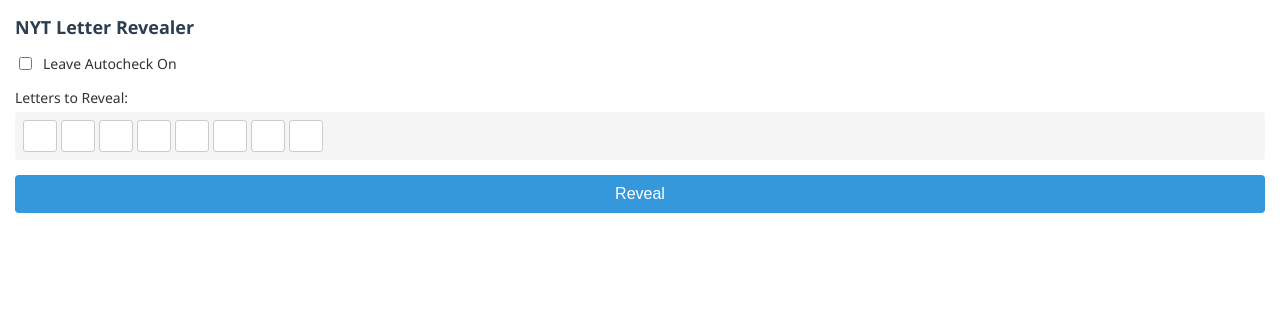
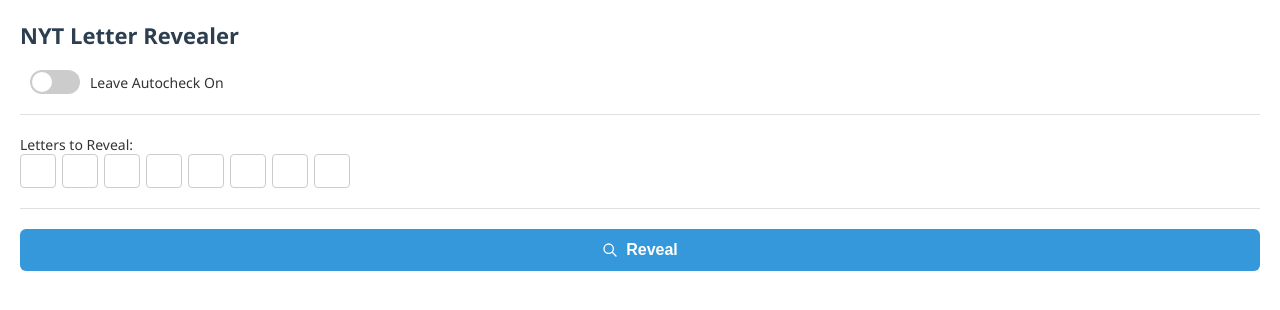
Before and after one commit to abhinav1127/NYT-Crossword-Helper, a website built with webpack: page src/frontend/popup.html in a window 1280 px wide. Built offline with nearby package versions, Linux system fonts and the light colour scheme.

Commit message:
improvements

```diff
--- a/src/frontend/popup.html
+++ b/src/frontend/popup.html
@@ -1,92 +1,187 @@
 <!doctype html>
-<html>
+<html lang="en">
 	<head>
+		<meta charset="UTF-8" />
+		<meta name="viewport" content="width=device-width, initial-scale=1.0" />
+		<title>NYT Letter Revealer</title>
 		<style>
 			body {
 				/* width: 300px; */
 				margin: 0;
-				padding: 15px;
+				padding: 20px;
 				font-family: "Segoe UI", Tahoma, Geneva, Verdana, sans-serif;
 				font-size: 14px;
 				color: #333;
 			}
 			h1 {
-				font-size: 18px;
-				margin: 0 0 15px;
+				font-size: 22px;
+				margin: 0 0 20px;
 				color: #2c3e50;
+			}
+			.section {
+				margin-bottom: 20px;
+				padding-bottom: 20px;
+				border-bottom: 1px solid #e0e0e0;
 			}
 			.toggle-container {
 				display: flex;
 				align-items: center;
-				margin-bottom: 15px;
+			}
+			.toggle-switch {
+				position: relative;
+				display: inline-block;
+				width: 50px;
+				height: 24px;
+			}
+			.toggle-switch input {
+				opacity: 0;
+				width: 0;
+				height: 0;
+			}
+			.slider {
+				position: absolute;
+				cursor: pointer;
+				top: 0;
+				left: 0;
+				right: 0;
+				bottom: 0;
+				background-color: #ccc;
+				transition: 0.4s;
+				border-radius: 34px;
+			}
+			.slider:before {
+				position: absolute;
+				content: "";
+				height: 20px;
+				width: 20px;
+				left: 2px;
+				bottom: 2px;
+				background-color: white;
+				transition: 0.4s;
+				border-radius: 50%;
+			}
+			input:checked + .slider {
+				background-color: #3498db;
+			}
+			input:checked + .slider:before {
+				transform: translateX(26px);
 			}
 			.toggle-container label {
-				margin-left: 8px;
+				margin-left: 10px;
 			}
 			.letter-input-wrapper {
-				margin-bottom: 15px;
+				border: 1px solid #e0e0e0;
+				border-radius: 6px;
+				padding: 15px;
 			}
-			.letter-input-wrapper label {
+			.letter-input-label {
 				display: block;
-				margin-bottom: 5px;
+				margin-bottom: 10px;
+				font-weight: bold;
 			}
 			.letter-input-container {
 				display: flex;
-				gap: 4px;
-				background-color: #f5f5f5;
-				padding: 8px;
-				border-radius: 4px;
+				gap: 6px;
 			}
 			.letter-input {
-				width: 28px;
-				height: 28px;
+				width: 30px;
+				height: 30px;
 				text-align: center;
 				text-transform: uppercase;
 				font-size: 16px;
 				border: 1px solid #ccc;
-				border-radius: 3px;
+				border-radius: 4px;
+				transition: all 0.3s ease;
 			}
 			.letter-input:focus {
 				outline: none;
 				border-color: #3498db;
 				box-shadow: 0 0 0 2px rgba(52, 152, 219, 0.3);
 			}
+			.letter-input::placeholder {
+				color: #bbb;
+			}
 			button {
 				width: 100%;
-				padding: 10px;
+				padding: 12px;
 				background-color: #3498db;
 				color: white;
 				border: none;
-				border-radius: 4px;
+				border-radius: 6px;
 				cursor: pointer;
 				font-size: 16px;
-				transition: background-color 0.2s;
+				font-weight: bold;
+				transition:
+					background-color 0.2s,
+					transform 0.1s;
+				display: flex;
+				align-items: center;
+				justify-content: center;
 			}
 			button:hover {
 				background-color: #2980b9;
+			}
+			button:active {
+				transform: scale(0.98);
+			}
+			button svg {
+				margin-right: 8px;
+			}
+			#feedback {
+				margin-top: 15px;
+				padding: 10px;
+				border-radius: 4px;
+				display: none;
+			}
+			#feedback.success {
+				background-color: #d4edda;
+				color: #155724;
+			}
+			#feedback.error {
+				background-color: #f8d7da;
+				color: #721c24;
 			}
 		</style>
 	</head>
 	<body>
 		<h1>NYT Letter Revealer</h1>
-		<div class="toggle-container">
-			<input type="checkbox" id="autocheck-toggle" />
-			<label for="autocheck-toggle">Leave Autocheck On</label>
-		</div>
-		<div class="letter-input-wrapper" id="letter-input-wrapper">
-			<label for="letter-inputs">Letters to Reveal:</label>
-			<div id="letter-inputs" class="letter-input-container">
-				<input type="text" class="letter-input" maxlength="1" />
-				<input type="text" class="letter-input" maxlength="1" />
-				<input type="text" class="letter-input" maxlength="1" />
-				<input type="text" class="letter-input" maxlength="1" />
-				<input type="text" class="letter-input" maxlength="1" />
-				<input type="text" class="letter-input" maxlength="1" />
-				<input type="text" class="letter-input" maxlength="1" />
-				<input type="text" class="letter-input" maxlength="1" />
+		<div class="section">
+			<div class="toggle-container">
+				<label class="toggle-switch">
+					<input type="checkbox" id="autocheck-toggle" />
+					<span class="slider"></span>
+				</label>
+				<label for="autocheck-toggle">Leave Autocheck On</label>
 			</div>
 		</div>
-		<button id="reveal-button">Reveal</button>
+		<div class="section">
+			<!-- <div class="letter-input-wrapper" id="letter-input-wrapper"> -->
+			<label for="letter-inputs id="letter-input-label"">Letters to Reveal:</label>
+			<div id="letter-inputs" class="letter-input-container">
+				<input type="text" class="letter-input" maxlength="1"/>
+				<input type="text" class="letter-input" maxlength="1"/>
+				<input type="text" class="letter-input" maxlength="1"/>
+				<input type="text" class="letter-input" maxlength="1"/>
+				<input type="text" class="letter-input" maxlength="1"/>
+				<input type="text" class="letter-input" maxlength="1"/>
+				<input type="text" class="letter-input" maxlength="1"/>
+				<input type="text" class="letter-input" maxlength="1"/>
+			</div>
+			<!-- </div> -->
+		</div>
+		<button id="reveal-button">
+			<svg width="16" height="16" viewBox="0 0 24 24" fill="none" xmlns="http://www.w3.org/2000/svg">
+				<path
+					d="M21 21L15 15M17 10C17 13.866 13.866 17 10 17C6.13401 17 3 13.866 3 10C3 6.13401 6.13401 3 10 3C13.866 3 17 6.13401 17 10Z"
+					stroke="currentColor"
+					stroke-width="2"
+					stroke-linecap="round"
+					stroke-linejoin="round"
+				/>
+			</svg>
+			Reveal
+		</button>
+		<div id="feedback"></div>
 		<script src="popup.js"></script>
 	</body>
 </html>
```
Also changed, not shown: src/frontend/popup.ts (+15 -0 lines).
